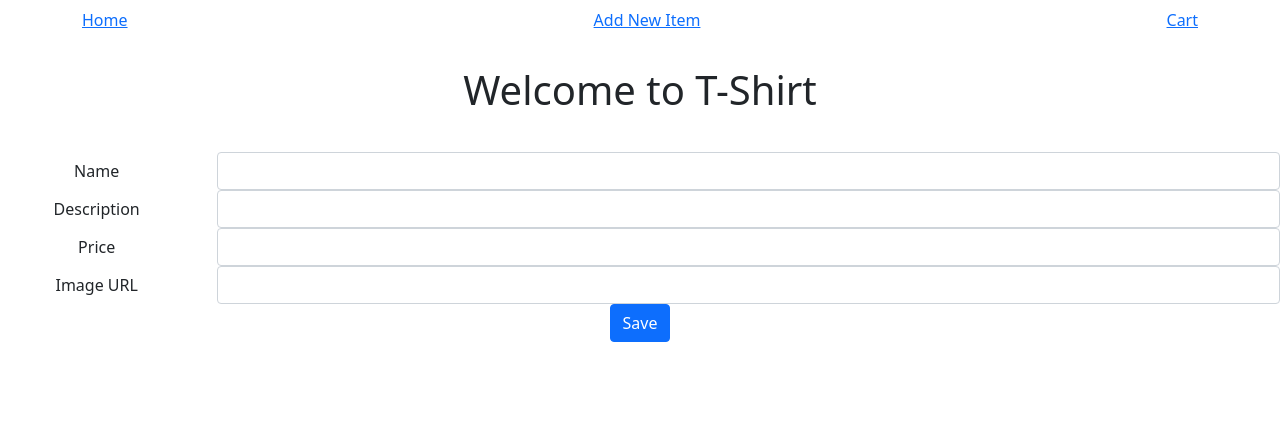
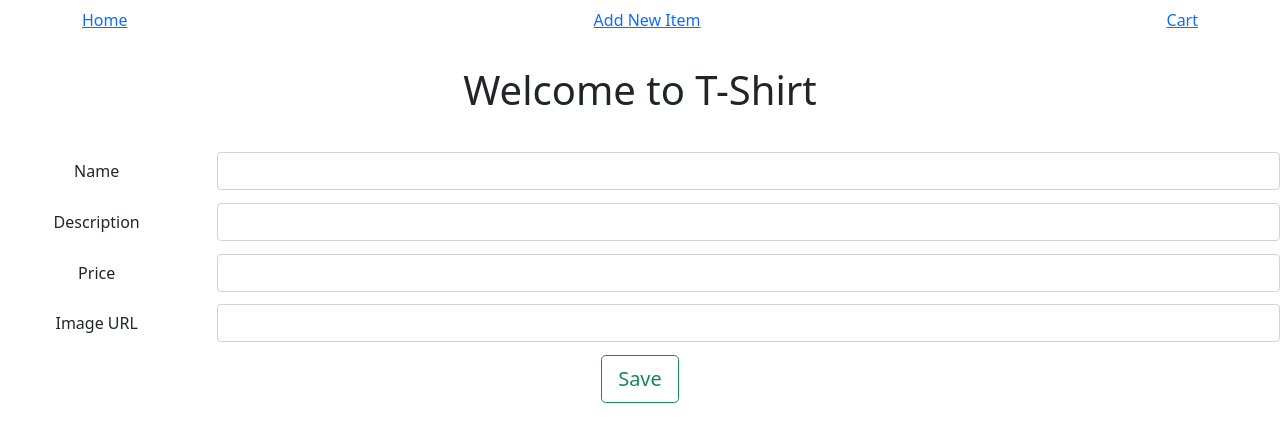
Before and after one commit to anfalfadhil/T-Shirt-Front-End, a React (Create React App) app in the folder t-shirt/: page /items/1/edit in a window 1280 px wide. Shown: the top 442 px of the page. Built offline with nearby package versions, Linux system fonts and the light colour scheme; no server answers.

Commit message:
:lipstick: Adding spaces between labels into both edit and new item forms. Also added the url of the image when you are editing the item.

```diff
--- a/t-shirt/src/App.css
+++ b/t-shirt/src/App.css
@@ -23,6 +23,11 @@ img
     max-width: 20%;
 }
 
+.spacing-groups
+{
+    margin-bottom: 1%;
+}
+
 .order-item {
     display: flex;
     justify-content: space-between;
--- a/t-shirt/src/components/EditItem.js
+++ b/t-shirt/src/components/EditItem.js
@@ -24,6 +24,7 @@ function EditItem({ match }) {
                 setName(res.data.name);
                 setDescription(res.data.description);
                 setPrice(res.data.price);
+                setImageUrl(res.data.image);
             })
             .catch((err) => console.log(err));
     }, [itemId]);
@@ -50,7 +51,7 @@ function EditItem({ match }) {
 
     return (
         <Form>
-            <Form.Group as={Row} controlId="nameInput">
+            <Form.Group as={Row} controlId="nameInput" className="spacing-groups">
                 <Form.Label column sm="2">
                     Name
                 </Form.Label>
@@ -62,7 +63,7 @@ function EditItem({ match }) {
                     />
                 </Col>
             </Form.Group>
-            <Form.Group as={Row} controlId="descriptionInput">
+            <Form.Group as={Row} controlId="descriptionInput" className="spacing-groups">
                 <Form.Label column sm="2">
                     Description
                 </Form.Label>
@@ -74,7 +75,7 @@ function EditItem({ match }) {
                     />
                 </Col>
             </Form.Group>
-            <Form.Group as={Row} controlId="priceInput">
+            <Form.Group as={Row} controlId="priceInput" className="spacing-groups">
                 <Form.Label column sm="2">
                     Price
                 </Form.Label>
@@ -86,7 +87,7 @@ function EditItem({ match }) {
                     />
                 </Col>
             </Form.Group>
-            <Form.Group as={Row} controlId="imageInput">
+            <Form.Group as={Row} controlId="imageInput" className="spacing-groups">
                 <Form.Label column sm="2">
                     Image URL
                 </Form.Label>
@@ -98,7 +99,7 @@ function EditItem({ match }) {
                     />
                 </Col>
             </Form.Group>
-            <Button variant="primary" onClick={onSubmitFormHandler}>
+            <Button variant="outline-success" size="lg" onClick={onSubmitFormHandler}>
                 Save
             </Button>
         </Form>
--- a/t-shirt/src/components/NewItem.js
+++ b/t-shirt/src/components/NewItem.js
@@ -39,7 +39,7 @@ const NewItem = () =>
     return (
         <Form>
 
-            <Form.Group as={Row} controlId="nameInput">
+            <Form.Group as={Row} controlId="nameInput" className="spacing-groups">
                 <Form.Label column sm="2">
                     Name
                 </Form.Label>
@@ -52,7 +52,7 @@ const NewItem = () =>
                 </Col>
             </Form.Group>
 
-            <Form.Group as={Row} controlId="descriptionInput">
+            <Form.Group as={Row} controlId="descriptionInput" className="spacing-groups">
                 <Form.Label column sm="2">
                     Description
                 </Form.Label>
@@ -65,7 +65,7 @@ const NewItem = () =>
                 </Col>
             </Form.Group>
 
-            <Form.Group as={Row} controlId="priceInput">
+            <Form.Group as={Row} controlId="priceInput" className="spacing-groups">
                 <Form.Label column sm="2">
                     Price
                 </Form.Label>
@@ -78,7 +78,7 @@ const NewItem = () =>
                 </Col>
             </Form.Group>
 
-            <Form.Group as={Row} controlId="imageInput">
+            <Form.Group as={Row} controlId="imageInput" className="spacing-groups">
                 <Form.Label column sm="2">
                     Image URL
                 </Form.Label>
```
